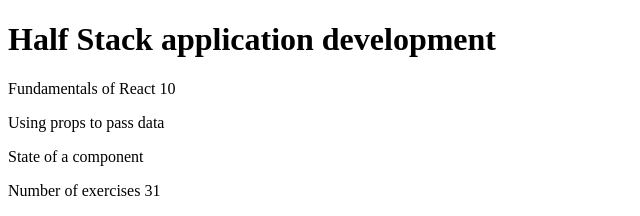
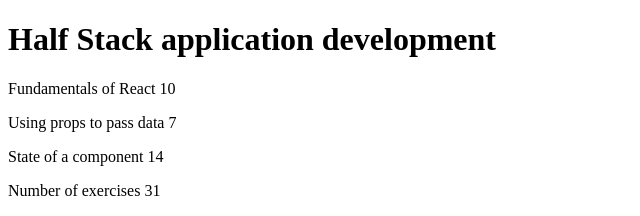
Before and after one commit to Zsquare2/FullStackOpen22, a React (Create React App) app in the folder part1/courseinfo/: page / in a window 1280 px wide. Shown: the top 216 px of the page, without its empty margins (0-640 px from the left). Built offline with nearby package versions, Linux system fonts and the light colour scheme.

Commit message:
1.2 step2

```diff
--- a/part1/courseinfo/src/App.js
+++ b/part1/courseinfo/src/App.js
@@ -10,8 +10,12 @@
   return(
     <div>
       <Header title={course} />
-      <Content name1={part1} exercise1={exercises1} name2={part2} exercise2={exercises2} name3={part3} exercise3={exercises3} />
-      <Total exercises1={exercises1} exercises2={exercises2} exercises3={exercises3}/>
+      <Content name1={part1} exercise1={exercises1}
+                name2={part2} exercise2={exercises2}
+                name3={part3} exercise3={exercises3} />
+      <Total exercises1={exercises1}
+              exercises2={exercises2}
+              exercises3={exercises3}/>
 
     </div>
     )
@@ -28,20 +32,21 @@
 }
 
 
-const Content = (part) => {
+const Part = (props) =>{
+  return(
+    <p>
+      {props.name} {props.exercise}
+    </p>
+  )
+}
 
 
-  return(
+const Content = (props) => {
+  return (
     <div>
-      { <p>
-        {part.name1} {part.exercise1}
-      </p> }
-      <p>
-        {part.name2} {part.exercises2}
-      </p>
-      <p>
-        {part.name3} {part.exercises3}
-      </p>
+      <Part name={props.name1} exercise={props.exercise1}/>
+      <Part name={props.name2} exercise={props.exercise2}/>
+      <Part name={props.name3} exercise={props.exercise3}/>
 
     </div>
   )
@@ -54,7 +59,4 @@
   )
 }
 
-
-
-
 export default App
```
